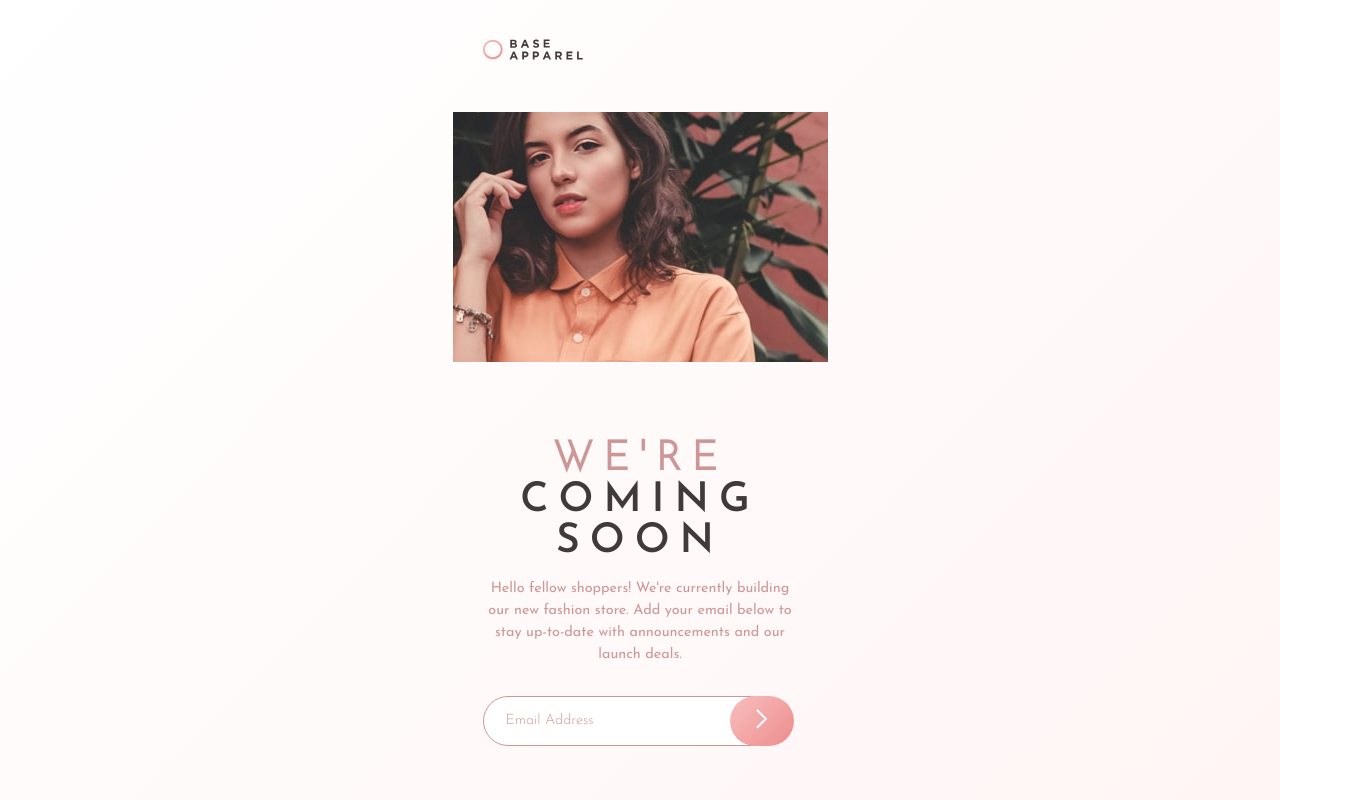
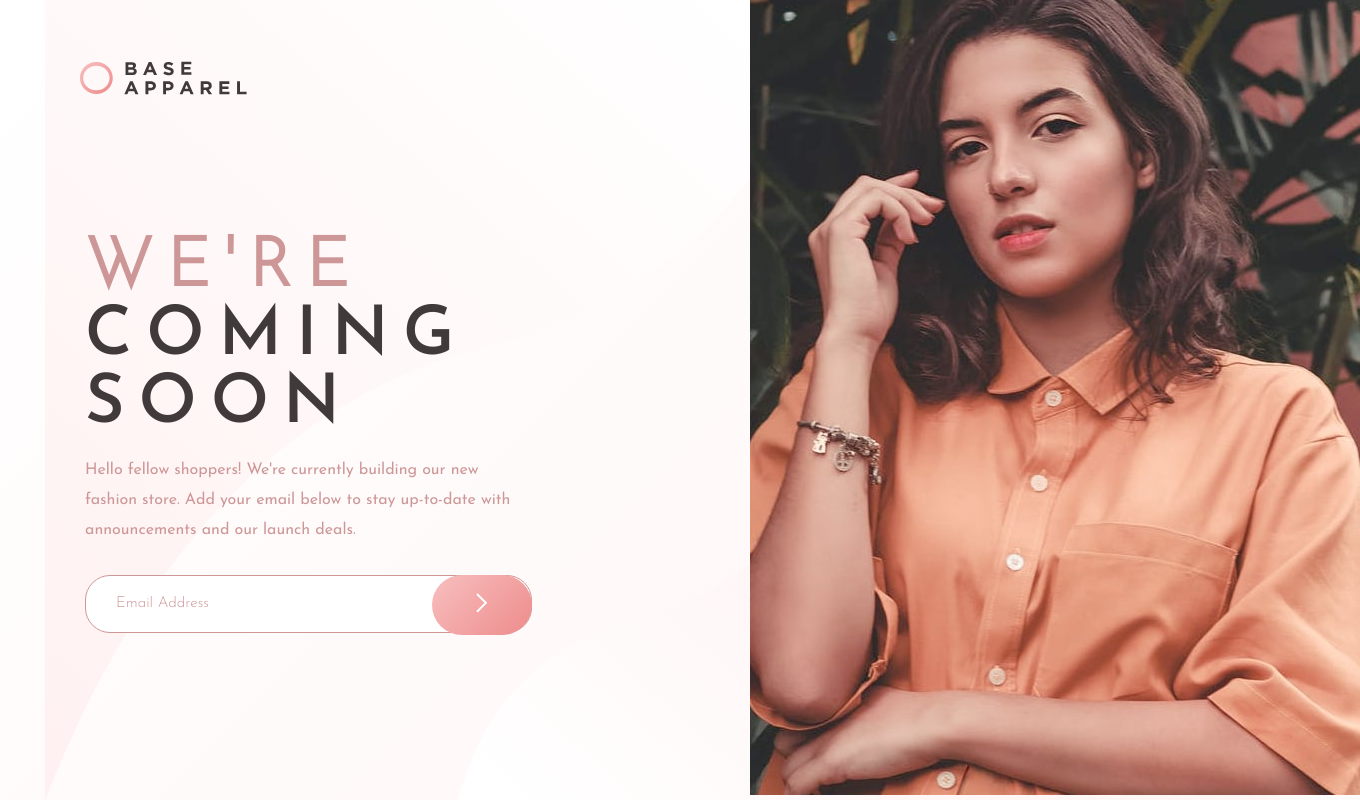
Before and after one commit to toshihikotani/base-apparel-coming-soon-master, a plain HTML site: page index.html in a window 1280 px wide. Shown: the whole page, 1360 px wide, since content can reach past the window. Drawn offline with Linux system fonts and the light colour scheme.

Commit message:
"Complete SASS styling for desktop version"

```diff
--- a/index.html
+++ b/index.html
@@ -21,7 +21,7 @@
     <!--MOBILE VERSION IMAGE-->
     <img class="mobile-hero-image" src="images/hero-mobile.jpg" alt="Hero Mobile Image" aria-hidden="true">
     <!--DESKTOP VERSION IMAGE-->
-    <!-- <img class="desktop-hero-image" src="images/hero-desktop.jpg" alt="Hero Desktop Image" aria-hidden="true"> -->
+   <img class="desktop-hero-image" src="images/hero-desktop.jpg" alt="Hero Desktop Image" aria-hidden="true">
   </div>
 
   <main>
--- a/sass/styles.scss
+++ b/sass/styles.scss
@@ -54,6 +54,10 @@ header {
 .image-content {
     grid-area: image-content;
     margin-bottom: 10px;
+
+    .desktop-hero-image{
+        display: none;
+    }
 }
 
 /* MAIN */
@@ -150,3 +154,119 @@ main {
         }
     }
 }
+
+// PORTRAIT TABLET
+@media only screen and (min-width:600px){
+
+}
+
+// LANDSCAPE TABLET
+@media only screen and (min-width:768px){
+
+}
+
+// LARGE LAPTOP/DESKTOP
+@media only screen and (min-width:992px){
+
+}
+
+// LARGE LAPTOP/DESKTOP
+@media only screen and (min-width:1200px){
+
+    body {
+        background: url('../images/bg-pattern-desktop.svg') 10% top no-repeat, linear-gradient(135deg,hsl(0, 0%, 100%), hsl(0, 100%, 98%)) ;
+        grid-template-rows: 160px 540px;
+        grid-template-columns: 830px 610px;
+        grid-template-areas:
+        'header-content image-content'
+        'main-content image-content';
+    }
+
+    /* HEADER */
+    header {
+        margin-top: 0px;
+        padding: 0px 160px;
+
+        img {
+            width: 32.75%;
+        }
+    }
+
+    /* IMAGE CONTENT */
+    .image-content {
+
+        .mobile-hero-image {
+            display: none;
+        }
+
+        .desktop-hero-image {
+            margin-top: 100px;
+            display: block;
+        }
+    }
+
+    /* MAIN */
+    main {
+
+        .apparel-content-section {
+            padding: 0px 165px;
+
+            /* COMING SOON HEADER */
+            .coming-soon-header {
+                font-size: 4.25rem;
+                text-align: left;
+                letter-spacing: 14px;
+            }
+
+            /* APPAREL PARAGRAPH */
+            .apparel-paragraph {
+                width: 90%;
+                font-size: 1rem;
+                text-align: left;
+                line-height: 30px;
+            }
+
+            /* INPUT FIELD */
+            .input-field {
+                width: 385px;
+                height: 50px;
+                margin-bottom: 6px;
+
+                .email-input-field {
+                    width: 100%;
+                    height: 20px;
+                    padding: 18px 30px;
+                    font-size: 0.95em;
+                }
+
+                .invalid-email {
+                    border: 2px solid $softRed !important;
+                }
+
+                /* ERROR ICON */
+                .error-icon {
+                    display: none;
+                    top: 25%;
+                    left: 80%;
+                }
+
+                /* SUBMIT BUTTON */
+                .submit-button {
+                    left: 90%;
+                    width: 100px;
+                    height: 60px;
+                }
+            }
+
+            /* ERROR MESSAGE */
+            .error-message {
+                margin: 0px 0px 0px 24px;
+                display: none;
+                font-family: 'JosefinSans-Regular';
+                font-size: 0.65em;
+                color: $softRed;
+            }
+        }
+    }
+
+}
```
Also changed, not shown: css/styles.css, 1 other file.
